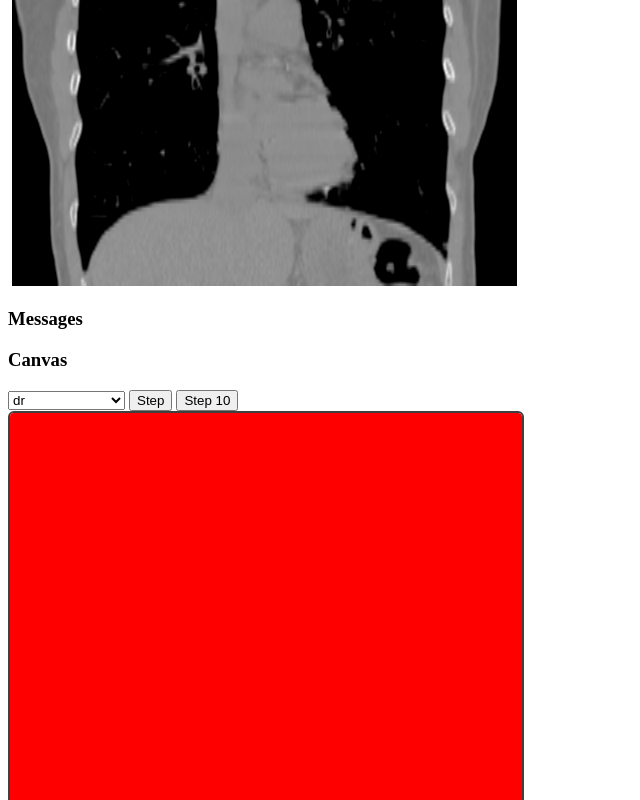
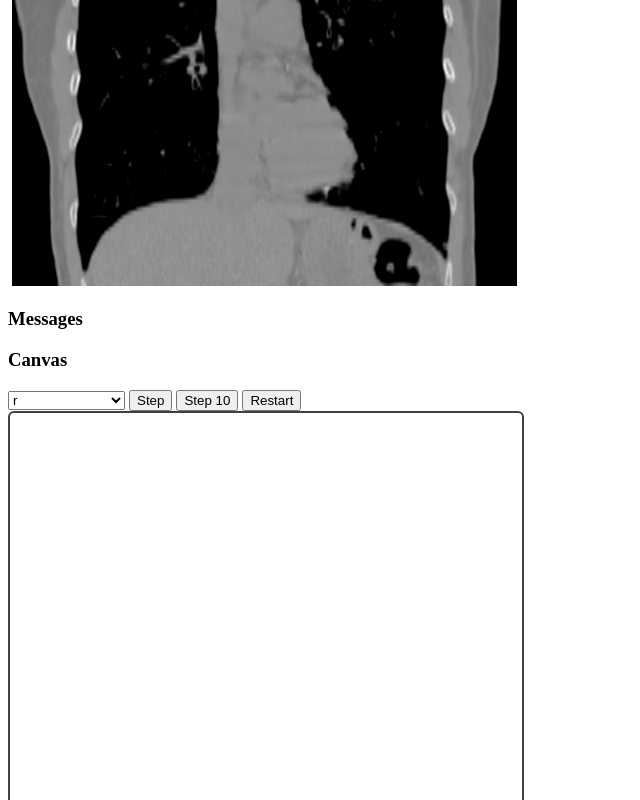
Before and after one commit to blezek/registerGL, a website: page assets/pages/index.html in a window 1280 px wide. Both pictures are taken after a click on the button "Step". Shown: the part 820-1620 px from the top of the page, without its empty margins (0-640 px from the left). Drawn offline with Linux system fonts and the light colour scheme; files that its build step writes are made by us from their sources; no server answers; files whose address does not match are found by name.

Commit message:
Cleanup code

```diff
--- a/assets/js/demons.js
+++ b/assets/js/demons.js
@@ -14,12 +14,9 @@
 
 function demonsStep(r,count) {
   count = count || 1;
-
+  console.log("Running " + count + " steps in the Demon's algorithm");
   for ( var counter = 0; counter < count; counter++ ) {
     var gl = r.gl;
-    gl.clearColor(1.0, 0.0, 0.0, 1.0);
-    gl.clear(gl.COLOR_BUFFER_BIT);
-
     // Update moving image
     gl.bindFramebuffer(gl.FRAMEBUFFER, r.framebuffer);
     gl.framebufferTexture2D(gl.FRAMEBUFFER, gl.COLOR_ATTACHMENT0, gl.TEXTURE_2D, r.textures["displaced"], 0);
@@ -29,14 +26,14 @@ function demonsStep(r,count) {
     ]);
 
     // Smooth the displaced image
-    smoothBuffer ( r, "displaced", 4.0 );
+    // smoothBuffer ( r, "displaced", 4.0 );
 
     // Calculate the gradients
     gl.framebufferTexture2D(gl.FRAMEBUFFER, gl.COLOR_ATTACHMENT0, gl.TEXTURE_2D, r.textures["A"], 0);
     render ( r, r.programs["copy"], [
       {name: "image", value: r.textures["fixed"]},
     ]);
-    smoothBuffer ( r, "A", 4.0 );
+    // smoothBuffer ( r, "A", 4.0 );
     gl.bindFramebuffer(gl.FRAMEBUFFER, r.framebuffer);
     gl.framebufferTexture2D(gl.FRAMEBUFFER, gl.COLOR_ATTACHMENT0, gl.TEXTURE_2D, r.textures["fixedGradient"], 0);
     render ( r, r.programs["gradient"], [
@@ -44,7 +41,7 @@ function demonsStep(r,count) {
       {name: "delta", value: 1/512},
     ]);
     // Smooth the gradient
-    smoothBuffer ( r, "fixedGradient", 4.0 );
+    // smoothBuffer ( r, "fixedGradient", 4.0 );
 
     gl.bindFramebuffer(gl.FRAMEBUFFER, r.framebuffer);
     gl.framebufferTexture2D(gl.FRAMEBUFFER, gl.COLOR_ATTACHMENT0, gl.TEXTURE_2D, r.textures["movingGradient"], 0);
@@ -53,7 +50,7 @@ function demonsStep(r,count) {
       {name: "delta", value: 1/512},
     ]);
     // Smooth the gradient
-    smoothBuffer ( r, "movingGradient", 4.0 );
+    // smoothBuffer ( r, "movingGradient", 4.0 );
 
     // 4. calculate `dr`, the delta in `r`
     gl.bindFramebuffer(gl.FRAMEBUFFER, r.framebuffer);
@@ -66,24 +63,30 @@ function demonsStep(r,count) {
     ]);
 
     // 5. smooth `dr`
-    smoothBuffer ( r, "dr", 8.0 );
+    // smoothBuffer ( r, "dr", 2.0 );
 
     // 6. update `r`
     // Calculate to "A", copy to "r"
-    gl.framebufferTexture2D(gl.FRAMEBUFFER, gl.COLOR_ATTACHMENT0, gl.TEXTURE_2D, r.textures["A"], 0);
+    gl.framebufferTexture2D(gl.FRAMEBUFFER, gl.COLOR_ATTACHMENT0, gl.TEXTURE_2D, r.textures["r"], 0);
     render ( r, r.programs["updateR"], [
-      {name: "r", value: r.textures["r"]},
+      {name: "r", value: r.textures["A"]},
       {name: "dr", value: r.textures["dr"]},
     ]);
 
-    gl.framebufferTexture2D(gl.FRAMEBUFFER, gl.COLOR_ATTACHMENT0, gl.TEXTURE_2D, r.textures["r"], 0);
-    render ( r, r.programs["copy"], [
-      {name: "image", value: r.textures["A"]},
-    ]);
+    // Swap the buffers
+    var tmp = r.textures["A"];
+    r.textures["A"] = r.textures["r"];
+    r.textures["r"] = tmp;
+
+
+    // gl.framebufferTexture2D(gl.FRAMEBUFFER, gl.COLOR_ATTACHMENT0, gl.TEXTURE_2D, r.textures["r"], 0);
+    // render ( r, r.programs["copy"], [
+    //   {name: "image", value: r.textures["A"]},
+    // ]);
 
     // 7. smooth `r`
     var sigma = 1.0;
-    smoothBuffer ( r, "r", 8.0 );
+    // smoothBuffer ( r, "r", 8.0 );
   }
 }
 
--- a/assets/js/register.js
+++ b/assets/js/register.js
@@ -79,6 +79,15 @@ function init() {
     1,1]), gl.STATIC_DRAW);
   gl.bindBuffer(gl.ARRAY_BUFFER, null);
 
+  // Textures needed
+  register.textures["A"] = create_float_texture ( register, 512, 512 );
+  register.textures["B"] = create_float_texture ( register, 512, 512 );
+  register.textures["r"] = create_float_texture ( register, 512, 512 );
+  register.textures["dr"] = create_float_texture ( register, 512, 512 );
+  register.textures["movingGradient"] = create_float_texture ( register, 512, 512 );
+  register.textures["displaced"] = create_float_texture ( register, 512, 512 );
+  register.textures["fixedGradient"] = create_float_texture ( register, 512, 512 );
+
   // Load the image via a promise
   load_image(gl, "images/copd1_eBHCT_slice.png").then(function(texture){
     register.fixedTexture = texture;
@@ -121,21 +130,12 @@ function init() {
     return compile_program(gl, "shaders/register.vs", "shaders/displace.fs" );
   }).then(function(program){
     register.programs["displace"] = program;
-    start_render(register);
+    // start_render(register);
   }).catch(function(errorMessage){
     console.log("Error: " + errorMessage)
     $("#status").html(errorMessage);
   });
 
-
-  // Textures needed
-  register.textures["A"] = create_float_texture ( register, 512, 512 );
-  register.textures["B"] = create_float_texture ( register, 512, 512 );
-  register.textures["r"] = create_float_texture ( register, 512, 512 );
-  register.textures["dr"] = create_float_texture ( register, 512, 512 );
-  register.textures["movingGradient"] = create_float_texture ( register, 512, 512 );
-  register.textures["displaced"] = create_float_texture ( register, 512, 512 );
-  register.textures["fixedGradient"] = create_float_texture ( register, 512, 512 );
 
   $("#step").click(function() {
     start_render(register);
@@ -148,13 +148,28 @@ function init() {
   $("#buffer").change(function() {
     console.log("Display " + $("#buffer").val());
     display(register,$("#buffer").val());
-  })
+  });
+
+  $("#restart").click(function() {
+    // Zero the R buffer
+    console.log("setting r buffer to 0.0")
+    var r = register;
+    var gl = r.gl;
+    gl.bindFramebuffer(gl.FRAMEBUFFER, r.framebuffer);
+    gl.framebufferTexture2D(gl.FRAMEBUFFER, gl.COLOR_ATTACHMENT0, gl.TEXTURE_2D, r.textures["r"], 0);
+    render ( r, r.programs["scale"], [
+      {name: "image", value: r.textures["A"]},
+      {name: "scale", value: 0.0},
+    ]);
+    display(register,$("#buffer").val());
+  });
 
 }
 
 function display(r,buffer) {
+  console.log("Displaying buffer " + buffer);
   var gl = r.gl;
-  gl.clearColor(1.0, 0.0, 0.0, 1.0);
+  gl.clearColor(0.0, 1.0, 0.0, 1.0);
   gl.clear(gl.COLOR_BUFFER_BIT);
   gl.viewport(0,0,512,512);
   gl.bindFramebuffer(gl.FRAMEBUFFER, null);
--- a/assets/pages/index.html
+++ b/assets/pages/index.html
@@ -21,16 +21,20 @@
 
   <h3>Canvas</h3>
   <select id="buffer">
+    <option value="r">r</option>
     <option value="dr">dr</option>
-    <option value="r">r</option>
     <option value="movingGradient">moving gradient</option>
     <option value="fixedGradient">fixed gradient</option>
     <option value="moving">moving</option>
     <option value="fixed">fixed</option>
     <option value="displaced">displaced</option>
+    <option value="A">A</option>
+    <option value="B">B</option>
   </select>
   <button id="step">Step</button>
-  <button id="step10">Step 10</button><br/>
+  <button id="step10">Step 10</button>
+  <button id="restart">Restart</button>
+  <br/>
   <canvas id="canvas" style="border: 2px solid #404040; border-radius: 6px" width="512" height="512"></canvas>
 
   <!-- Scripts -->
```
Also changed, not shown: 3 other files.
